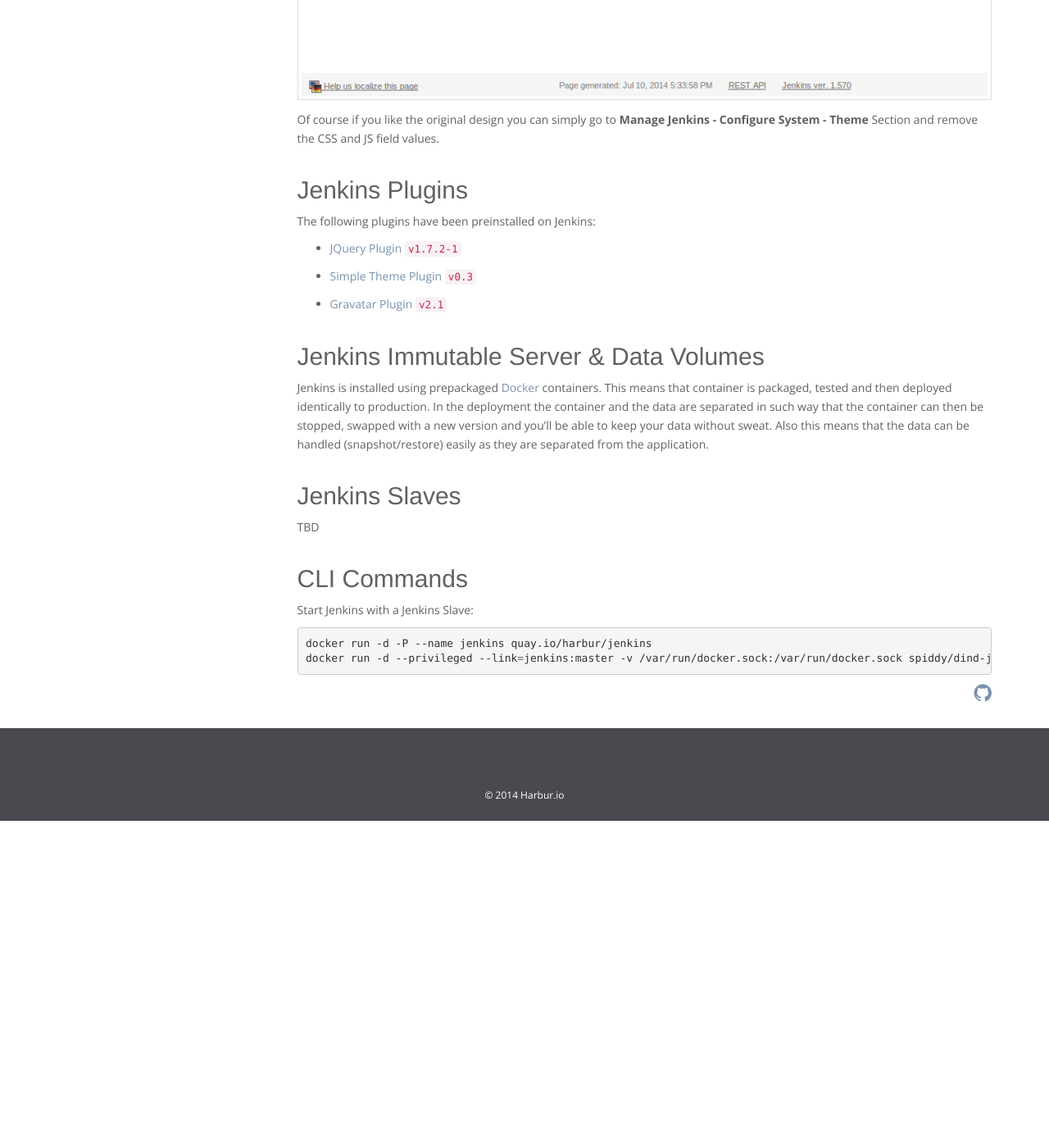
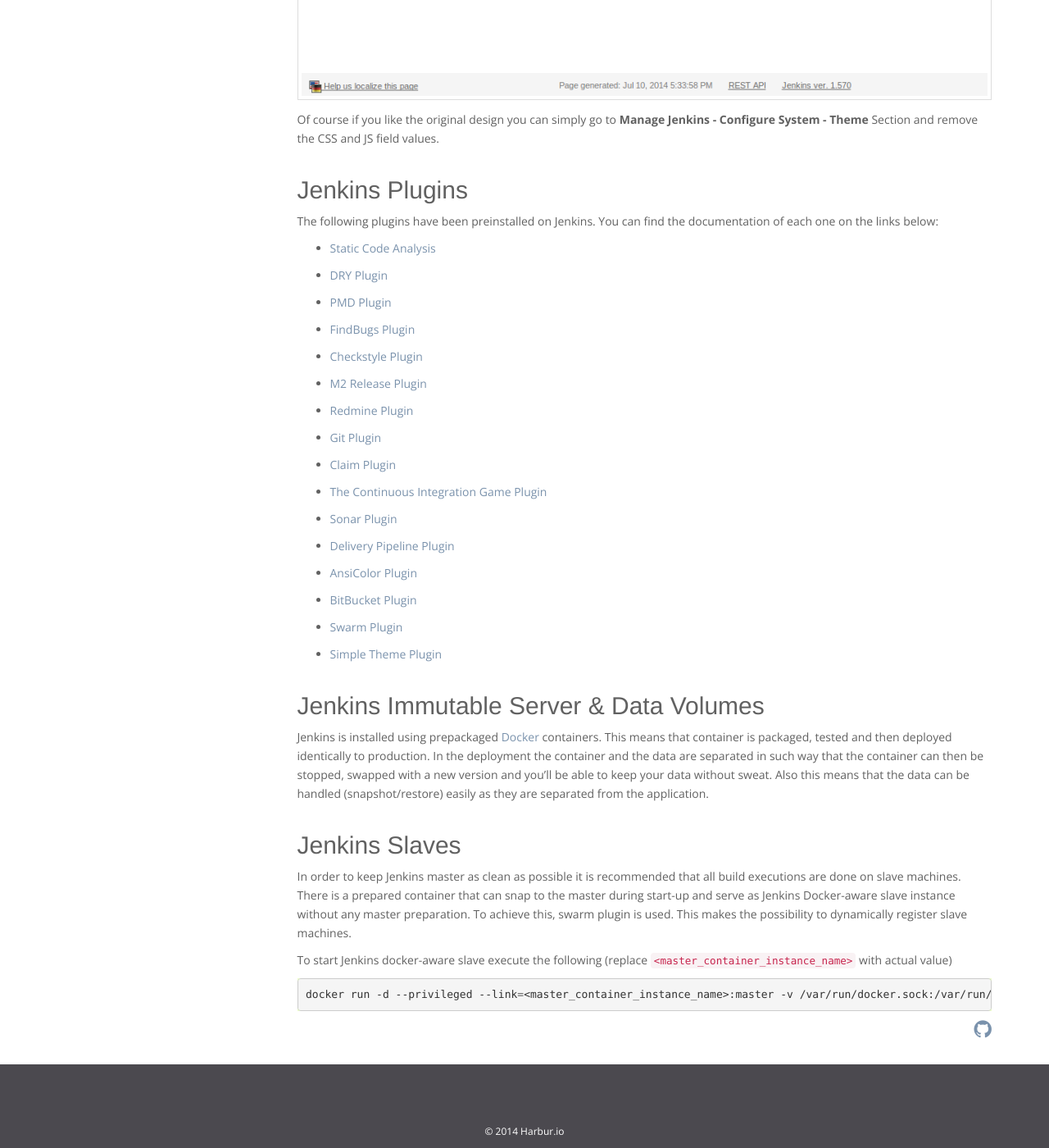
Before and after one commit to kfatehi/docs.harbur.io, a Sphinx documentation site: the page built from source/applications/jenkins/index.rst, in a window 1280 px wide and 1400 px high, scrolled down 1439 px. Shown: the whole window at 82% size. Built offline with Sphinx 7.4.7, drawn with Linux system fonts in a browser that asks for light colours; some web fonts are replaced; pages that are not in the unit, such as notebooks, are missing from menus; a script that is not in the unit is left out; before the commit the page ends 2440 px from its top, so only the background shows below that.

Commit message:
Added list of installed plugins. Added documentation of jenkins docker-aware slave

```diff
--- a/source/applications/jenkins/index.rst
+++ b/source/applications/jenkins/index.rst
@@ -26,7 +26,6 @@
 
 We reserve a specific domain name for your Jenkins and we configure Jenkins with that domain name. This way Jenkins can generate your email notifications with references to the public domain name.
 
-
 Jenkins Theme
 -------------
 
@@ -42,11 +41,24 @@
 Jenkins Plugins
 ---------------
 
-The following plugins have been preinstalled on Jenkins:
+The following plugins have been preinstalled on Jenkins. You can find the documentation of each one on the links below:
 
-- `JQuery Plugin <https://wiki.jenkins-ci.org/display/JENKINS/jQuery+Plugin>`__ ``v1.7.2-1``
-- `Simple Theme Plugin <https://wiki.jenkins-ci.org/display/JENKINS/Simple+Theme+Plugin>`__ ``v0.3``
-- `Gravatar Plugin <https://wiki.jenkins-ci.org/display/JENKINS/Gravatar+plugin>`__ ``v2.1``
+- `Static Code Analysis <https://wiki.jenkins-ci.org/display/JENKINS/Static+Code+Analysis+Plug-ins>`__
+- `DRY Plugin <https://wiki.jenkins-ci.org/display/JENKINS/DRY+Plugin>`__
+- `PMD Plugin <https://wiki.jenkins-ci.org/display/JENKINS/PMD+Plugin>`__
+- `FindBugs Plugin <https://wiki.jenkins-ci.org/display/JENKINS/FindBugs+Plugin>`__
+- `Checkstyle Plugin <https://wiki.jenkins-ci.org/display/JENKINS/Checkstyle+Plugin>`__
+- `M2 Release Plugin <https://wiki.jenkins-ci.org/display/JENKINS/M2+Release+Plugin>`__
+- `Redmine Plugin <https://wiki.jenkins-ci.org/display/JENKINS/Redmine+Plugin>`__
+- `Git Plugin <https://wiki.jenkins-ci.org/display/JENKINS/Git+Plugin>`__
+- `Claim Plugin <https://wiki.jenkins-ci.org/display/JENKINS/Claim+plugin>`__
+- `The Continuous Integration Game Plugin <https://wiki.jenkins-ci.org/display/JENKINS/The+Continuous+Integration+Game+plugin>`__
+- `Sonar Plugin <https://wiki.jenkins-ci.org/display/JENKINS/Sonar+plugin>`__
+- `Delivery Pipeline Plugin <https://wiki.jenkins-ci.org/display/JENKINS/Delivery+Pipeline+Plugin>`__
+- `AnsiColor Plugin <https://wiki.jenkins-ci.org/display/JENKINS/AnsiColor+Plugin>`__
+- `BitBucket Plugin <https://wiki.jenkins-ci.org/display/JENKINS/BitBucket+Plugin>`__
+- `Swarm Plugin <https://wiki.jenkins-ci.org/display/JENKINS/Swarm+Plugin>`__
+- `Simple Theme Plugin <https://wiki.jenkins-ci.org/display/JENKINS/Simple+Theme+Plugin>`__
 
 Jenkins Immutable Server & Data Volumes
 ---------------------------------------
@@ -56,14 +68,10 @@
 Jenkins Slaves
 --------------
 
-TBD
+In order to keep Jenkins master as clean as possible it is recommended that all build executions are done on slave machines. There is a prepared container that can snap to the master during start-up and serve as Jenkins Docker-aware slave instance without any master preparation. To achieve this, swarm plugin is used. This makes the possibility to dynamically register slave machines.
 
-CLI Commands
-------------
-
-Start Jenkins with a Jenkins Slave:
+To start Jenkins docker-aware slave execute the following (replace ``<master_container_instance_name>`` with actual value)
 
 .. sourcecode:: bash
 
-    docker run -d -P --name jenkins quay.io/harbur/jenkins
-    docker run -d --privileged --link=jenkins:master -v /var/run/docker.sock:/var/run/docker.sock spiddy/dind-jenkins-slave
+    docker run -d --privileged --link=<master_container_instance_name>:master -v /var/run/docker.sock:/var/run/docker.sock spiddy/dind-jenkins-slave
```
